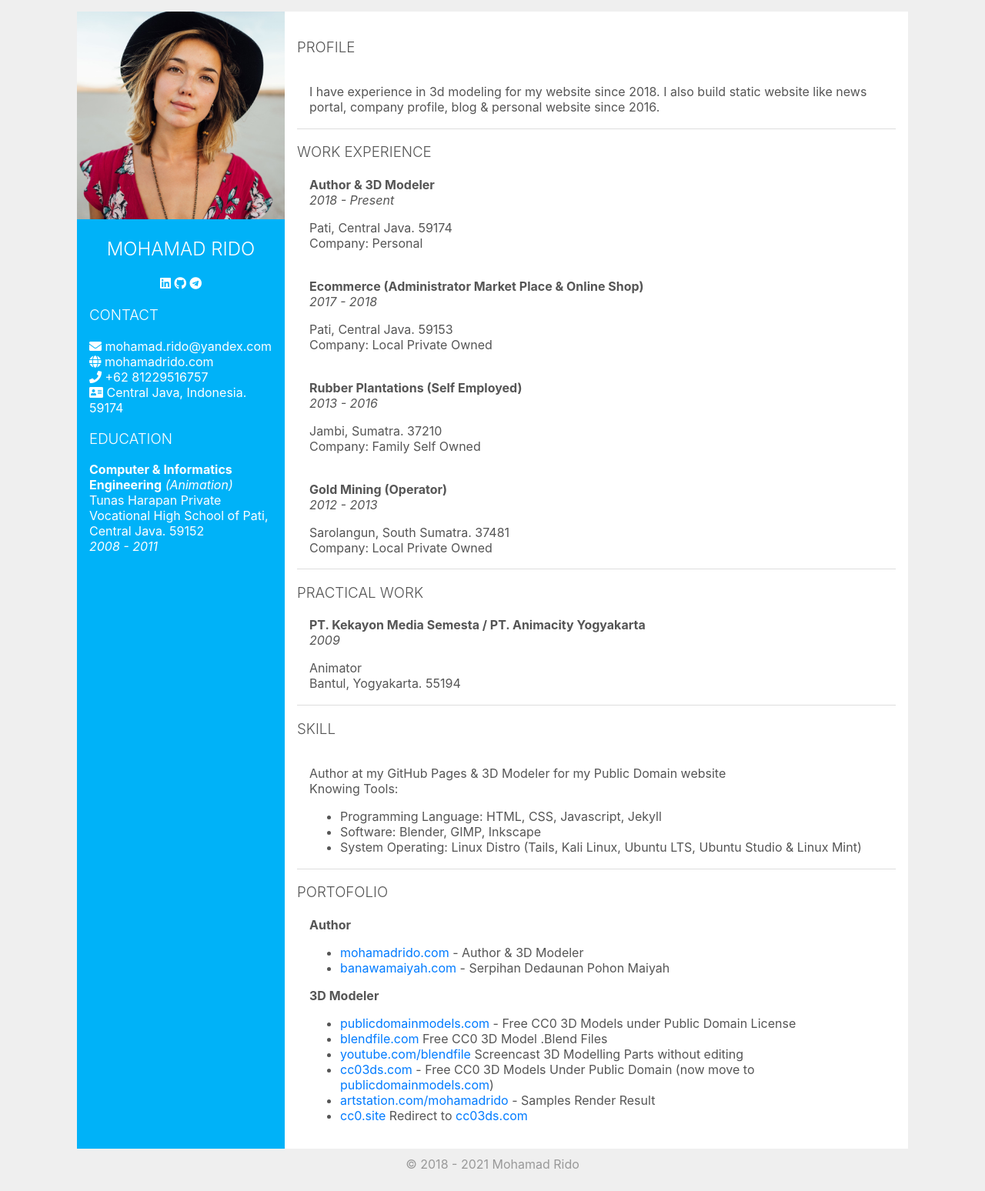
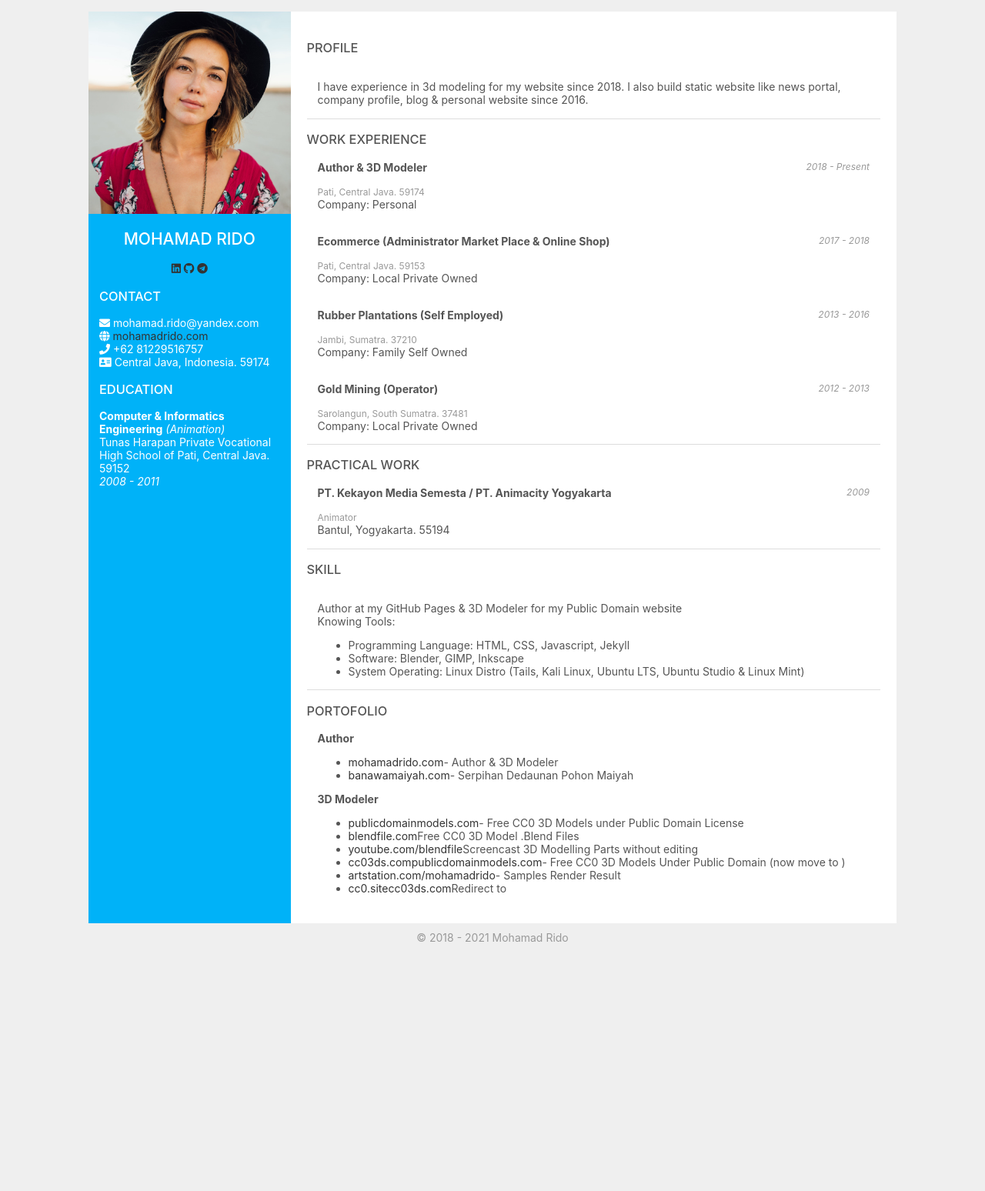
Before and after one commit to mohamadrido/about, a Jekyll site: the page built from index.html, in a window 1280 px wide. Shown: the whole page at 77% size. Built offline with Jekyll 4.4.1, drawn with Linux system fonts in a browser that asks for light colours; nearby versions of some CDN libraries; after the commit the page ends 1252 px from its top, so only the background shows below that.

Commit message:
Update default.html

```diff
--- a/_layouts/default.html
+++ b/_layouts/default.html
@@ -5,131 +5,7 @@
 <meta name="viewport" content="width=device-width, initial-scale=1">
 {% seo %}
 <link rel="stylesheet" href="https://use.fontawesome.com/releases/v5.0.13/css/all.css">
-<style>
- {
-  box-sizing: border-box;
-}
-
-body {
-  background: #efefef;
-  max-width: 1080px;
-  color: #333;
-  padding: 15px;
-  font-family: -apple-system, BlinkMacSystemFont, "Segoe UI", Roboto, "Helvetica Neue", Arial, sans-serif, "Apple Color Emoji", "Segoe UI Emoji", "Segoe UI Symbol";
-  font-style:normal;
-  margin: 0 auto;
-}
-
-h1, h2, h3, h4, h5, h6, .h1, .h2, .h3, .h4, .h5, .h6 {
-    font-weight:300;
-}
-
-.column1 a {
-  color: #fff;
-  text-decoration: none;
-}
-.column1 a:hover {
-  color: #fff;
-  text-decoration: underline;
-}
-
-.column2 a {
-  color: #007bff;
-  text-decoration: none;
-}
-.column2 a:hover {
-  color: #007bff;
-  text-decoration: underline;
-}
-
-/* Create two equal columns that floats next to each other */
-.column {
-  float: left;
-  background: #00b2f8;
-  color: #fff;
-  width: 100%;
-}
-
-
-/* Create two equal columns that floats next to each other */
-.column1 {
-  float: left;
-  background: #00b2f8;
-  color: #fff;
-  width: 25%;
-  height: auto; /* Should be removed. Only for demonstration */
-}
-
-/* Create two equal columns that floats next to each other */
-.column2 {
-  float: left;
-  background: #fff;
-  color: #555;
-  width: 75%;
-  height: auto; /* Should be removed. Only for demonstration */
-}
-
-/* Clear floats after the columns */
-.row:after {
-  content: "";
-  display: table;
-  clear: both;
-}
-
-.footer {
-  text-align: center;
-  padding: 10px;
-  color: #999;
-}
-
-@media screen and (max-width: 980px) {
-  body {
-    padding: 0px;
-  }
-  .column1 {
-    width: 30%;
-  }
-  .column2 {
-    width: 70%;
-  }
-}
-
-@media screen and (max-width: 860px) {
-  body {
-    padding: 0px;
-  }
-  .column1 {
-    width: 35%;
-  }
-  .column2 {
-    width: 65%;
-  }
-}
-
-@media screen and (max-width: 720px) {
-  body {
-    padding: 0px;
-  }
-  .column1 {
-    width: 40%;
-  }
-  .column2 {
-    width: 60%;
-  }
-}
-
-@media screen and (max-width: 600px) {
-  body {
-    padding: 0px;
-  }
-  .column1 {
-    width: 100%;
-  }
-  .column2 {
-    width: 100%;
-  }
-}
-</style>
+<link rel="stylesheet" href="/style.css">
 </head>
 <body>
 {{ content }}
```
